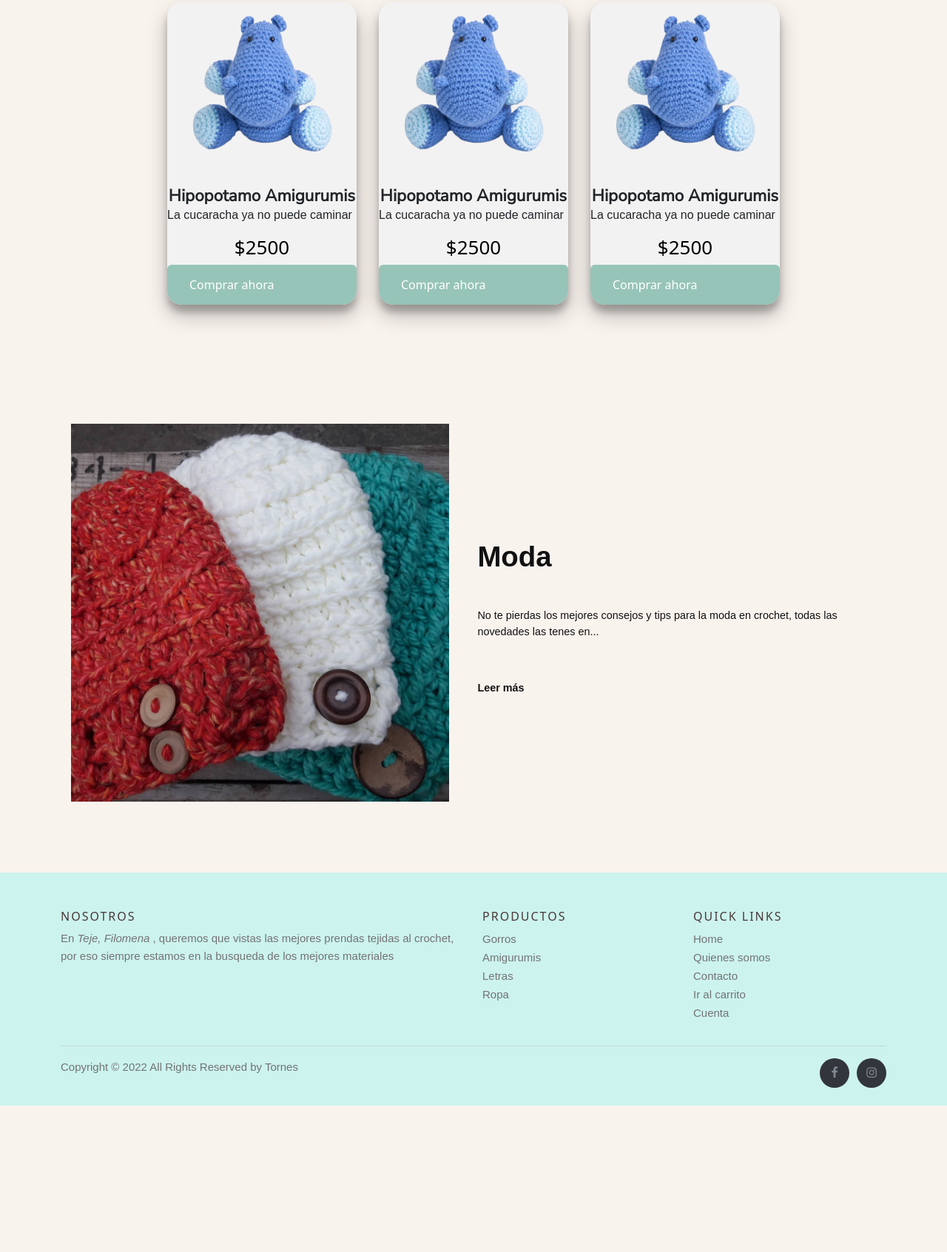
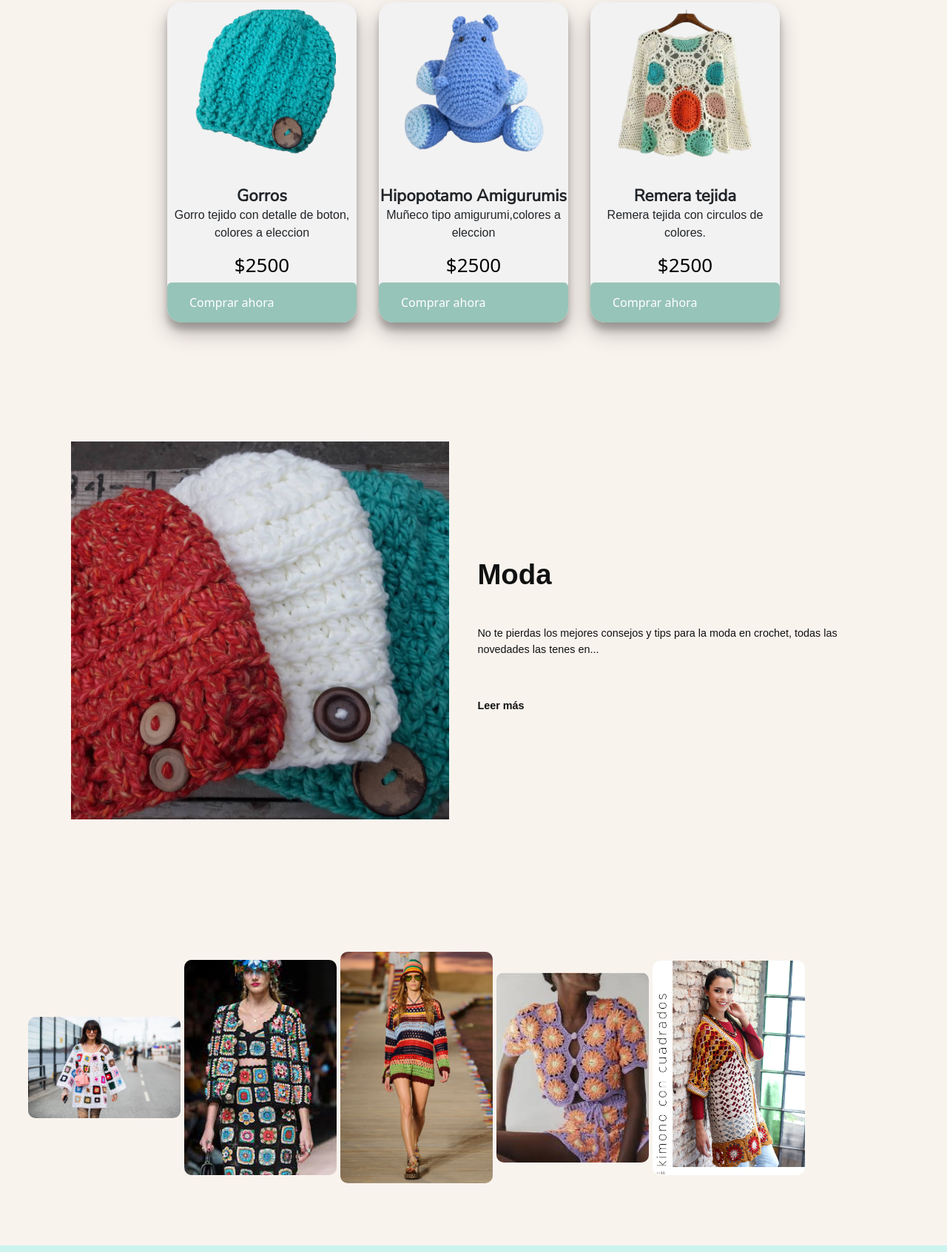
Before and after one commit to matitou14/Proy_Teje_Filomena, a website: page index.html in a window 1280 px wide. Shown: the part 867-2560 px from the top of the page at 74% size. Before the commit the page ends 2362 px from the top, so only its background shows below. Drawn offline with nearby package versions, Linux system fonts and the light colour scheme; a web font is replaced by a local one.

Commit message:
added gallery hover in index

```diff
--- a/index.html
+++ b/index.html
@@ -87,23 +87,23 @@
   <div class= "gallery__amigu" >
 
     <div class="cards__amigu">
-      <img class="card__image" src="../IMG/Productos/Muñecos/Hipo.png" width="250px" alt="Hipopotamo tejido">
-      <h3 class="title__card"> Hipopotamo Amigurumis </h3>
-      <p class="card__p">La cucaracha ya no puede caminar </p>
+      <img class="card__image" src="./IMG/Productos/Gorros/gorro tuquesa con boton.png" width="300px" alt="Hipopotamo tejido">
+      <h3 class="title__card"> Gorros </h3>
+      <p class="card__p">Gorro tejido con detalle de boton, colores a eleccion</p>
       <h6 class="price__card">$2500</h6>
       <button class="btn__amigu" >Comprar ahora</button>
     </div>
     <div class="cards__amigu">
       <img class="card__image" src="../IMG/Productos/Muñecos/Hipo.png" width="250px" alt="Hipopotamo tejido">
       <h3 class="title__card"> Hipopotamo Amigurumis </h3>
-      <p class="card__p">La cucaracha ya no puede caminar </p>
+      <p class="card__p">Muñeco tipo amigurumi,colores a eleccion </p>
       <h6 class="price__card">$2500</h6>
       <button class="btn__amigu" >Comprar ahora</button>
     </div>
     <div class="cards__amigu">
-      <img class="card__image" src="../IMG/Productos/Muñecos/Hipo.png" width="250px" alt="Hipopotamo tejido">
-      <h3 class="title__card"> Hipopotamo Amigurumis </h3>
-      <p class="card__p">La cucaracha ya no puede caminar </p>
+      <img class="card__image" src="./IMG/Productos/Ropa/remera_colores-removebg-preview.png" width="250px" alt="Hipopotamo tejido">
+      <h3 class="title__card"> Remera tejida</h3>
+      <p class="card__p">Remera tejida con circulos de colores. </p>
       <h6 class="price__card">$2500</h6>
       <button class="btn__amigu" >Comprar ahora</button>
     </div>
@@ -121,6 +121,17 @@
 
     </article>
   </section>
+
+    <div class="index__gallery">
+      <img src="./IMG/Banner/moda 1.jpg"  alt="">
+      <img src="./IMG/Banner/moda 2.jfif" width="50px"  alt="">
+      <img src="./IMG/Banner/moda 3.jpg"  width="150px"alt="">
+      <img src="./IMG/Banner/moda 4.jfif" width="150px" alt="">
+      <img src="./IMG/Banner/moda 5.jpg"  width="150px" alt="">
+   </div>
+
+
+
   <footer class="site-footer">
     <div class="container">
       <div class="row">
--- a/sass/views/_index.scss
+++ b/sass/views/_index.scss
@@ -125,6 +125,30 @@ a{
 	display: flex;
 	align-self: flex-end;
 }
+
+/* GALLERY HOVER*/
+.index__gallery{
+    @include sizes(85vw, 60vmin);
+    display: flex;
+    gap:5px;
+    align-items: center;
+    justify-content: center;
+    padding-left: $spacing-medium;
+
+}
+.index__gallery img{
+    max-width: 100%;
+    flex:1;
+    object-fit: cover;
+    overflow: hidden;
+    cursor: pointer;
+    transition: .3s;
+    border-radius: 10px;
+}
+.index__gallery img:hover{
+    flex:2;
+}
+
 @media (max-width: 480px){
 	.blog{
 		display: flex;
```
Also changed, not shown: IMG/Banner/moda 1.jpg (added), IMG/Banner/moda 2.jfif (added), IMG/Banner/moda 3.jpg (added), IMG/Banner/moda 4.jfif (added), IMG/Banner/moda 5.jpg (added), css/translated.css.
